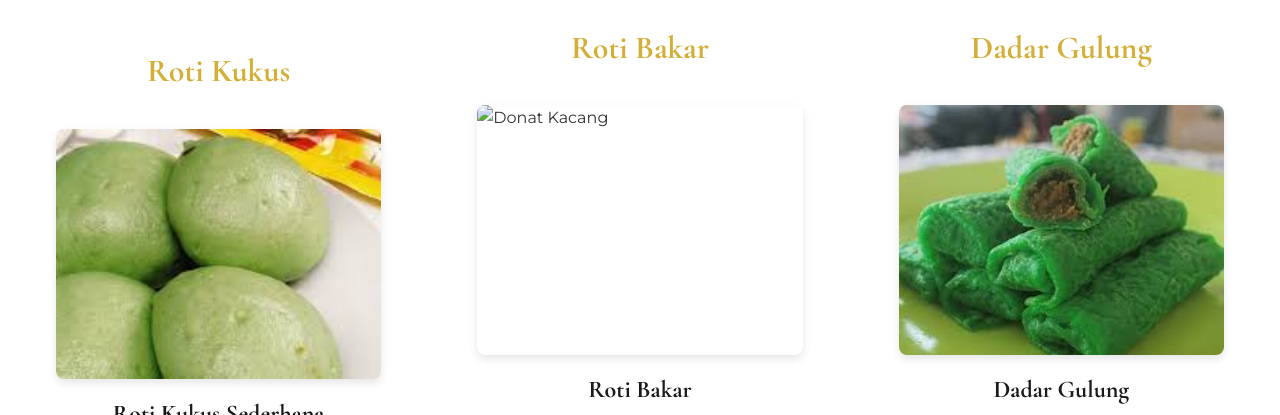
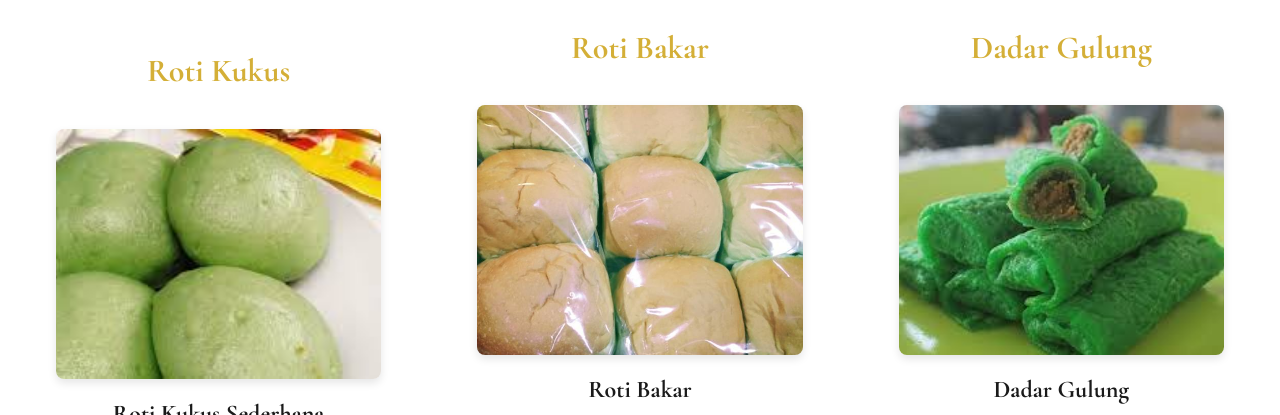
Before and after one commit to arnicake/arnicake.github.io, a plain HTML site: page index.html in a window 1280 px wide. Shown: the part 1572-1987 px from the top of the page. Drawn offline with nearby package versions, Linux system fonts and the light colour scheme.

Commit message:
Add files via upload
Signed-off-by: arnicake <kholidzas@gmail.com>

```diff
--- a/index.html
+++ b/index.html
@@ -107,7 +107,7 @@
                     <div class="menu-item">
                         <h3>Roti Bakar</h3>
                         <div class="menu-item-image">
-                            <img src="roti bakar.webp" alt="Donat Kacang">
+                            <img src="lol.jpg" alt="Donat Kacang">
                         </div>
                         <div class="menu-item-info">
                             <h4>Roti Bakar</h4>
```
